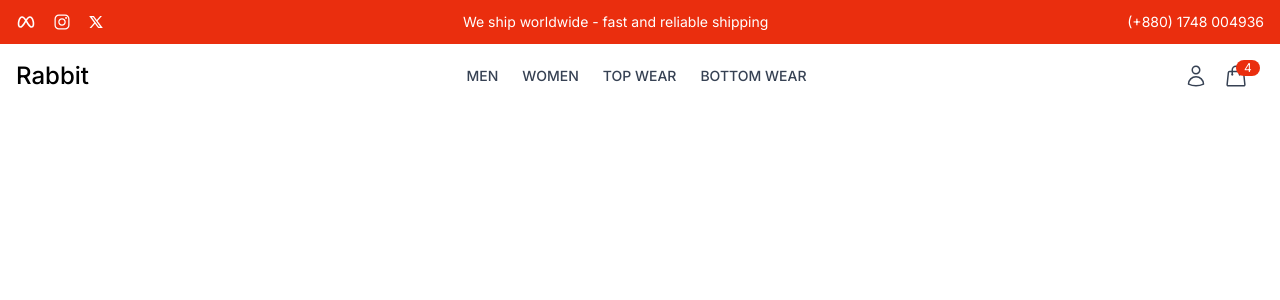
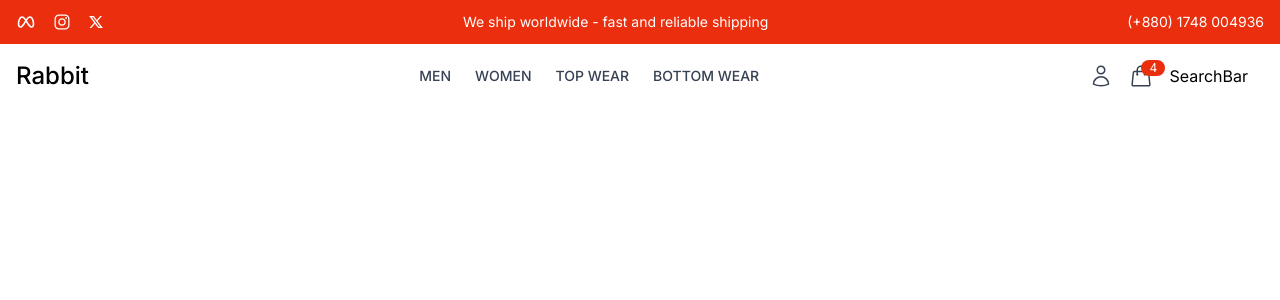
Before and after one commit to muntasirhossain2003/DeshiWear, a React (Vite) app in the folder frontend/: page / in a window 1280 px wide. Shown: the top 300 px of the page. Built offline with nearby package versions, Linux system fonts and the light colour scheme.

Commit message:
adding search-bar

```diff
--- a/frontend/src/components/Common/Navbar.jsx
+++ b/frontend/src/components/Common/Navbar.jsx
@@ -4,6 +4,7 @@ import {
   HiOutlineUser,
 } from "react-icons/hi2";
 import { Link } from "react-router-dom";
+import SearchBar from "./SearchBar";
 const Navbar = () => {
   return (
     <>
@@ -55,6 +56,7 @@ const Navbar = () => {
             </span>
           </button>
           {/* Search */}
+          <SearchBar />
           <button className="md:hidden">
             <HiBars3BottomRight className="h-6 w-6 text-gray-700" />
           </button>
--- /dev/null
+++ b/frontend/src/components/Common/SearchBar.jsx
@@ -0,0 +1,5 @@
+const SearchBar = () => {
+  return <div>SearchBar</div>;
+};
+
+export default SearchBar;
```
